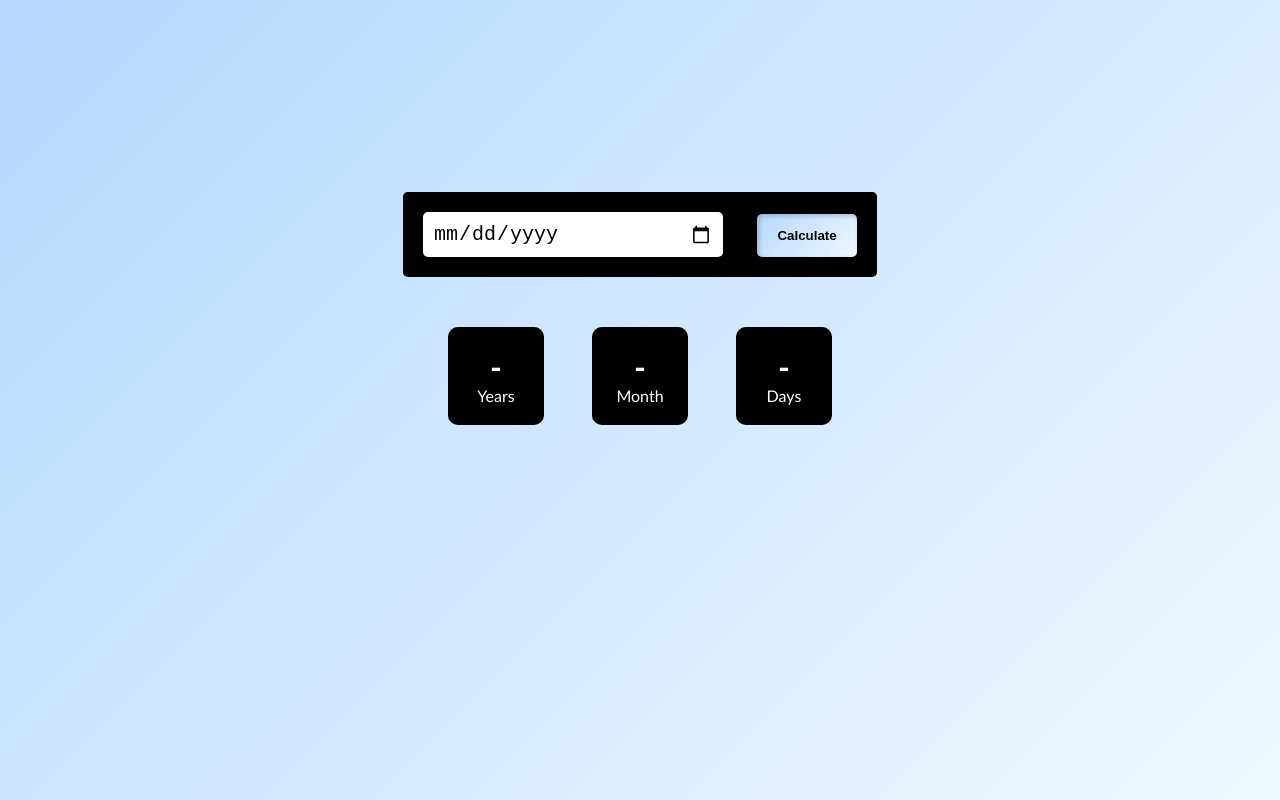
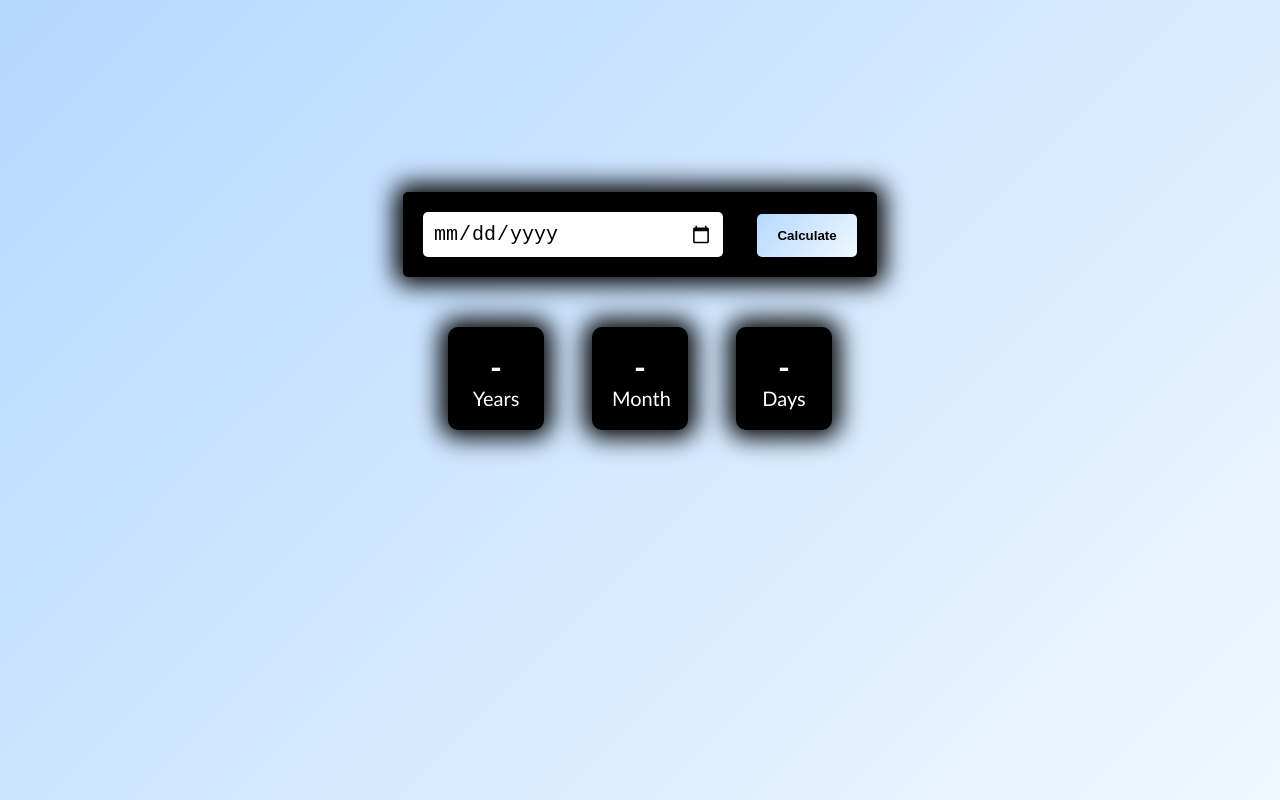
Before and after one commit to mohdmasoomansari/Age-calculator, a plain HTML site: page index.html in a window 1280 px wide. Drawn offline with Linux system fonts and the light colour scheme.

Commit message:
age calculator

```diff
--- a/style.css
+++ b/style.css
@@ -31,10 +31,10 @@
     background-color: black;
     padding: 20px;
     border-radius: 5px;
-    box-shadow: 5px 5px 10px rgba(0, 0, 0, 0.5) inset;
+    box-shadow: 0 0 25px 8px #000000 ;
   }
 
-  .upper > #inp-date {
+  .upper #inp-date {
     padding: 10px;
     border-radius: 5px;
     border: none;
@@ -43,7 +43,7 @@
     cursor: pointer;
   }
 
-  .upper > #btn {
+  .upper #btn {
     margin-left: 30px;
     padding: 10px;
     border-radius: 5px;
@@ -53,7 +53,11 @@
     font-weight: 700;
     cursor: pointer;
     background: linear-gradient(135deg, #b5d8ff, #f0f8ff);
-    box-shadow: 2px 2px 5px rgba(0, 0, 0, 0.2) inset;
+    box-shadow: 2px 2px 5px rgba(0, 0, 0, 0.2);
+    transition: all 1s;
+  }
+  #btn:hover{
+    transform: scale(1.2);
   }
 
   .lower {
@@ -70,13 +74,17 @@
     text-align: center;
     border-radius: 10px;
     width: 25%;
-    box-shadow: 5px 5px 10px rgba(0, 0, 0, 0.5) inset;
+    box-shadow: 0 0 25px 8px #000000;
+    transition: transform 1s;
+  }
+  .same-id:hover{
+    transform: scale(1.3);
   }
 
-  #same-id > span {
+  .same-id  span {
     text-align: center;
     font-size: 20px;
-    color: rgb(171, 155, 155);
+    color: #ffffff;
   }
 
   @media only screen and (max-width: 768px) {
```
